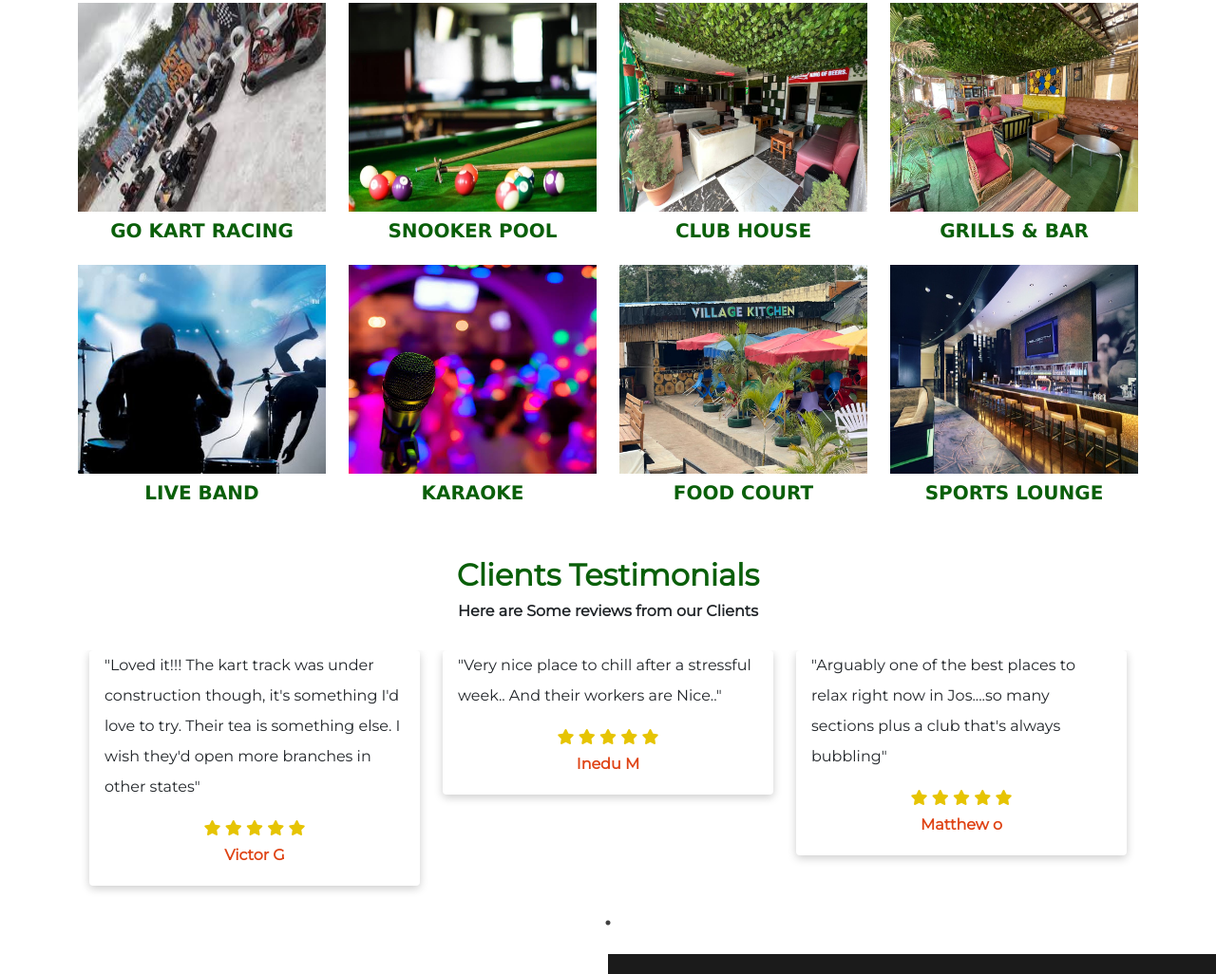
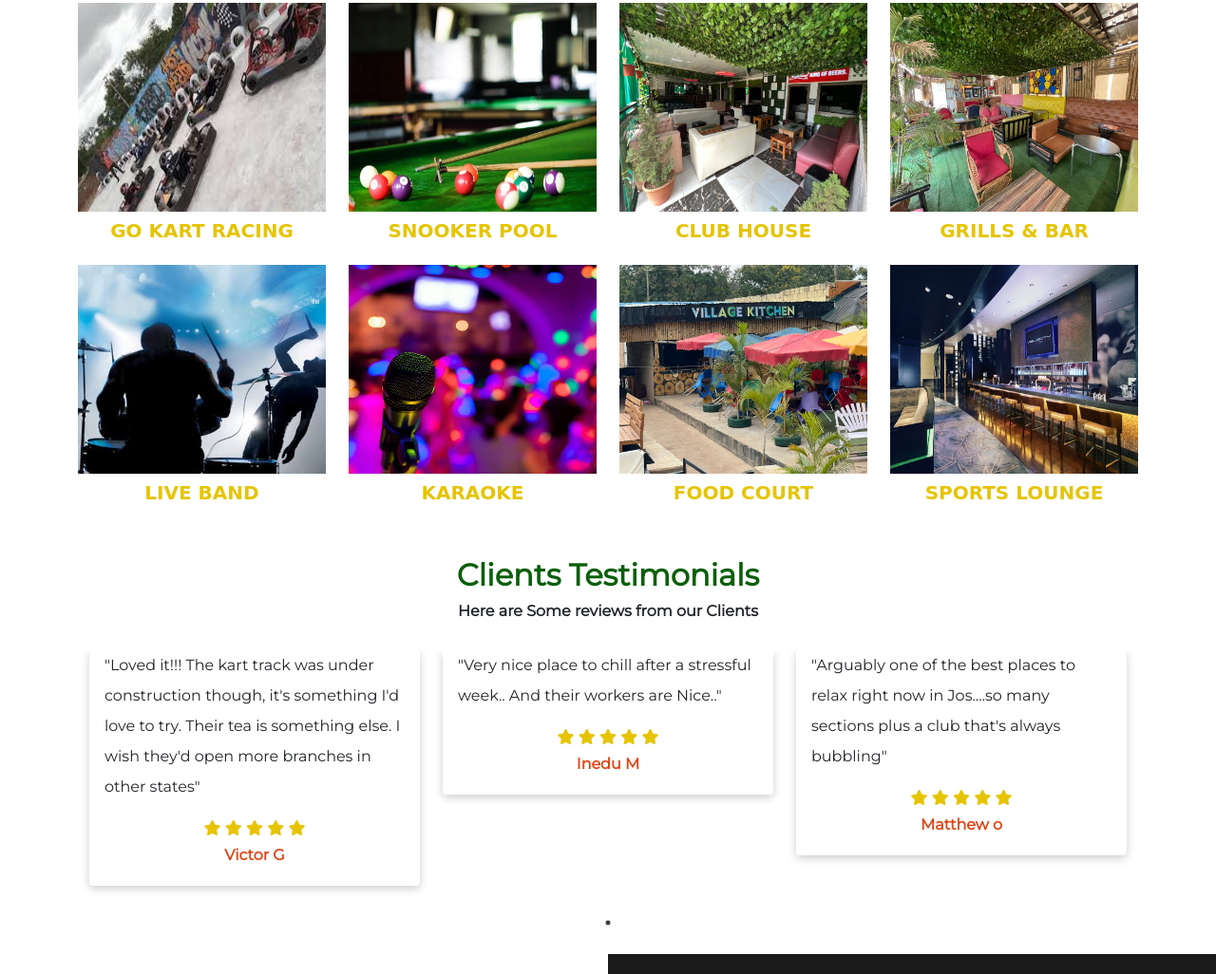
Before and after one commit to David-Orizu31/iexplore, a plain HTML site: page index.html in a window 1280 px wide. Shown: the part 1415-2441 px from the top of the page at 95% size. Drawn offline with nearby package versions, Linux system fonts and the light colour scheme; grey boxes are pictures that could not be loaded.

Commit message:
adjusted landing page

```diff
--- a/css/styles.css
+++ b/css/styles.css
@@ -121,7 +121,7 @@ body p {
 }
 
 .text-service {
-   font-family: Verdana, Geneva, Tahoma, sans-serif;
+   font-family: cursive;
 }
 
 /* This changes all the animations globally */
--- a/index.html
+++ b/index.html
@@ -131,7 +131,7 @@
                      <a href="contact.html" class="btn btn-service-quote px-4 py-2">Get Quote</a>
                   </div>
               </div>
-              <h5 class="text-center text-uppercase text-green text-bold text-service mt-2"><b>Go Kart Racing</b></h5>
+              <h5 class="text-center text-uppercase text-yellow text-bold text-service mt-2"><b>Go Kart Racing</b></h5>
               </div>
 
               <div class="col-lg-3 col-md-6 col-sm-6 col-xs-12 mt-3" data-aos="fade-in" data-aos-duration="1500">
@@ -142,7 +142,7 @@
                      <a href="contact.html" class="btn btn-service-quote px-4 py-2">Get Quote</a>
                   </div>
               </div>
-              <h5 class="text-center text-uppercase text-green text-bold text-service mt-2"><b>Snooker Pool</b></h5>
+              <h5 class="text-center text-uppercase text-yellow text-bold text-service mt-2"><b>Snooker Pool</b></h5>
               </div>
 
               <div class="col-lg-3 col-md-6 col-sm-6 col-xs-12 mt-3" data-aos="fade-in" data-aos-duration="1500">
@@ -153,7 +153,7 @@
                      <a href="contact.html" class="btn btn-service-quote px-4 py-2">Get Quote</a>
                   </div>
               </div>
-              <h5 class="text-center text-uppercase text-green text-bold text-service mt-2"><b>Club House</b></h5>
+              <h5 class="text-center text-uppercase text-yellow text-bold text-service mt-2"><b>Club House</b></h5>
               </div>
 
               <div class="col-lg-3 col-md-6 col-sm-6 col-xs-12 mt-3" data-aos="fade-in" data-aos-duration="1500">
@@ -164,7 +164,7 @@
                      <a href="contact.html" class="btn btn-service-quote px-4 py-2">Get Quote</a>
                   </div>
               </div>
-              <h5 class="text-center text-uppercase text-green text-bold text-service mt-2"><b>Grills & Bar</b></h5>
+              <h5 class="text-center text-uppercase text-yellow text-bold text-service mt-2"><b>Grills & Bar</b></h5>
               </div>
 
               <div class="col-lg-3 col-md-6 col-sm-6 col-xs-12 mt-3" data-aos="fade-in" data-aos-duration="1500">
@@ -175,7 +175,7 @@
                      <a href="contact.html" class="btn btn-service-quote px-4 py-2">Get Quote</a>
                   </div>
               </div>
-              <h5 class="text-center text-uppercase text-green text-bold text-service mt-2"><b>Live band</b></h5>
+              <h5 class="text-center text-uppercase text-yellow text-bold text-service mt-2"><b>Live band</b></h5>
               </div>
 
               <div class="col-lg-3 col-md-6 col-sm-6 col-xs-12 mt-3" data-aos="fade-in" data-aos-duration="1500">
@@ -186,7 +186,7 @@
                      <a href="contact.html" class="btn btn-service-quote px-4 py-2">Get Quote</a>
                   </div>
               </div>
-              <h5 class="text-center text-uppercase text-green text-bold text-service mt-2"><b>Karaoke</b></h5>
+              <h5 class="text-center text-uppercase text-yellow text-bold text-service mt-2"><b>Karaoke</b></h5>
               </div>
 
               <div class="col-lg-3 col-md-6 col-sm-6 col-xs-12 mt-3" data-aos="fade-in" data-aos-duration="1500">
@@ -197,7 +197,7 @@
                      <a href="contact.html" class="btn btn-service-quote px-4 py-2">Get Quote</a>
                   </div>
               </div>
-              <h5 class="text-center text-uppercase text-green text-bold text-service mt-2"><b>Food Court</b></h5>
+              <h5 class="text-center text-uppercase text-yellow text-bold text-service mt-2"><b>Food Court</b></h5>
               </div>
 
               <div class="col-lg-3 col-md-6 col-sm-6 col-xs-12 mt-3" data-aos="fade-in" data-aos-duration="1500">
@@ -208,7 +208,7 @@
                      <a href="contact.html" class="btn btn-service-quote px-4 py-2">Get Quote</a>
                   </div>
               </div>
-              <h5 class="text-center text-uppercase text-green text-bold text-service mt-2"><b>Sports Lounge</b></h5>
+              <h5 class="text-center text-uppercase text-yellow text-bold text-service mt-2"><b>Sports Lounge</b></h5>
               </div>
            </div>
 
```
